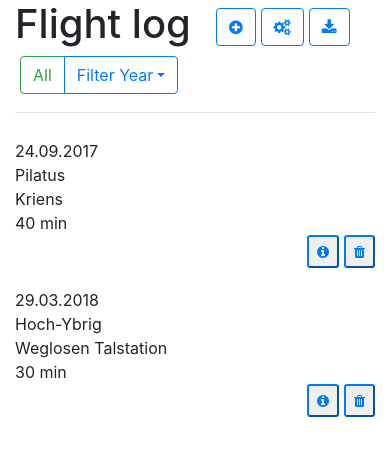
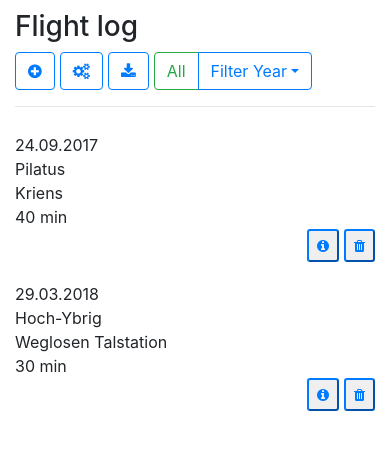
Before and after one commit to lfrei/flight-log, an Angular app: page / in a window 390 px wide. Shown: the top 456 px of the page. Built offline with nearby package versions, Linux system fonts and the light colour scheme.

Commit message:
formatting for responsive layout

```diff
--- a/src/app/flight-log.component.html
+++ b/src/app/flight-log.component.html
@@ -1,6 +1,6 @@
 <div class="container">
-<h1>
-    <span class="title">Flight log</span>
+<h3 class="title">Flight log</h3>
+<div>
     <button type="button" (click)="add()" class="btn btn-outline-primary action-btn" ngbTooltip="Add new flight">
         <i class="fa fa-plus-circle"></i>
     </button>
@@ -19,7 +19,7 @@
             </div>
         </div>
     </div>
-</h1>
+</div>
 <hr>
 <div class="row">
     <div *ngFor="let flight of filteredFlights" class="col-md-12">
--- a/src/app/flight-log.component.ts
+++ b/src/app/flight-log.component.ts
@@ -9,8 +9,8 @@ import { ExportService } from './export.service';
   selector: 'flight-log',
   templateUrl: 'flight-log.component.html',
   styles: [`
-    .title { margin-right: 20px; }
-    .action-btn {margin-left: 5px; }
+    .title { margin-top: 10px; }
+    .action-btn {margin-right: 5px; }
   `]
 })
 export class FlightLogComponent implements OnInit {
--- a/src/app/flight.service.ts
+++ b/src/app/flight.service.ts
@@ -24,7 +24,6 @@ export class FlightService {
             flight.rating = 1
         }
 
-
         FLIGHTS.push(flight)
       }
 }
```
Lines whose indentation alone changed are shown as unchanged.
